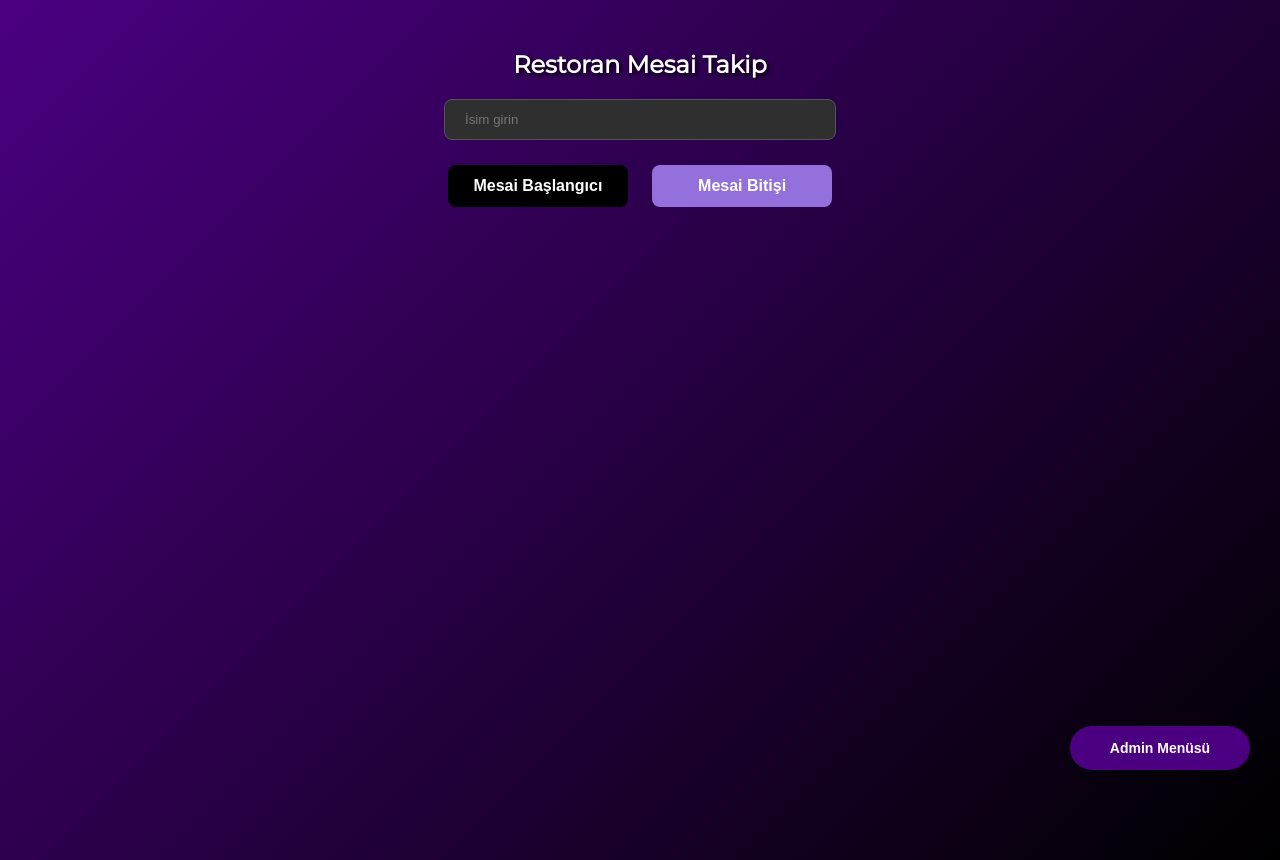
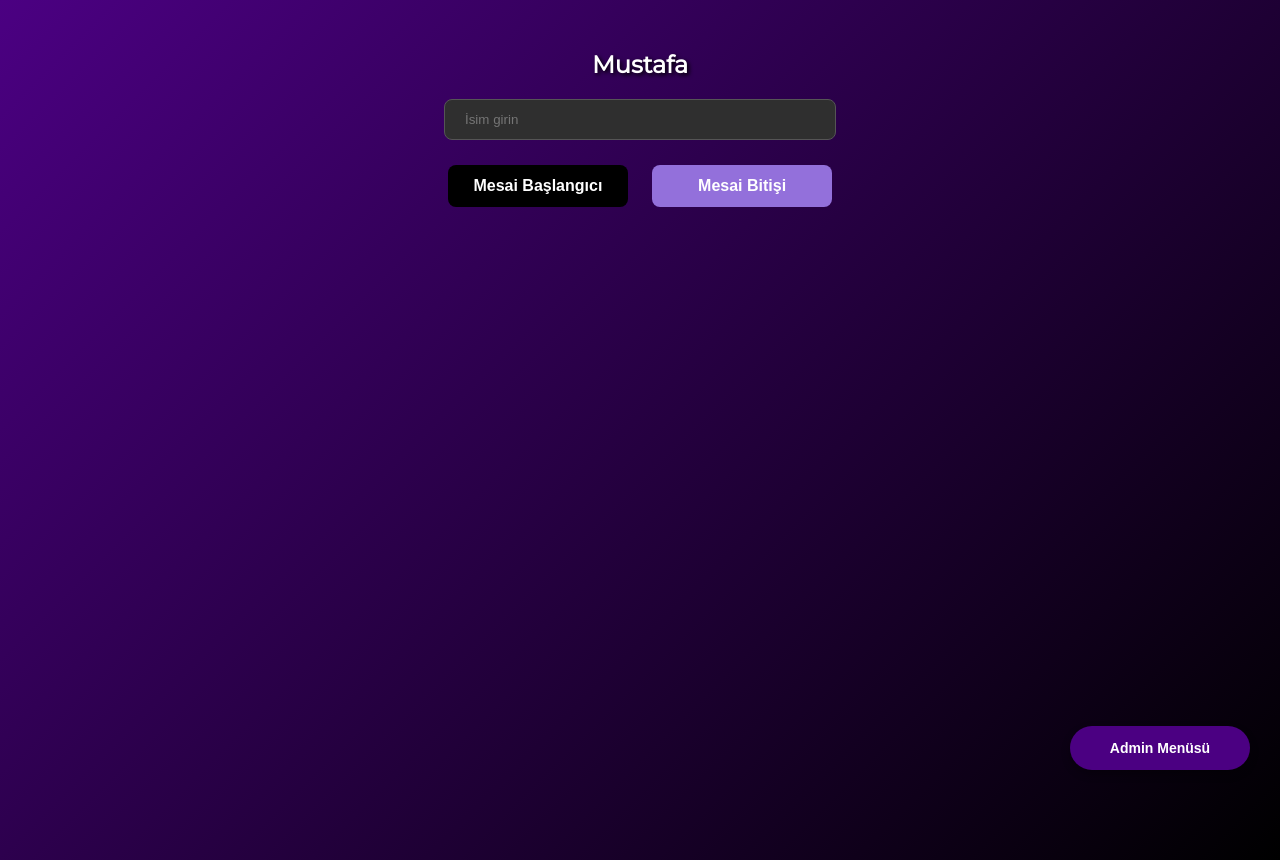
Before and after one commit to elisyumPlus/dutyfresh, a plain HTML site: page index.html in a window 1280 px wide. Drawn offline with Linux system fonts and the light colour scheme.

Commit message:
Update index.html

```diff
--- a/index.html
+++ b/index.html
@@ -150,7 +150,7 @@ tr:hover {
 </head>
 <body>
 
-<h2>Restoran Mesai Takip</h2>
+<h2>Mustafa</h2>
 <input type="text" id="isimInput" placeholder="İsim girin" />
 
 <div>
```
